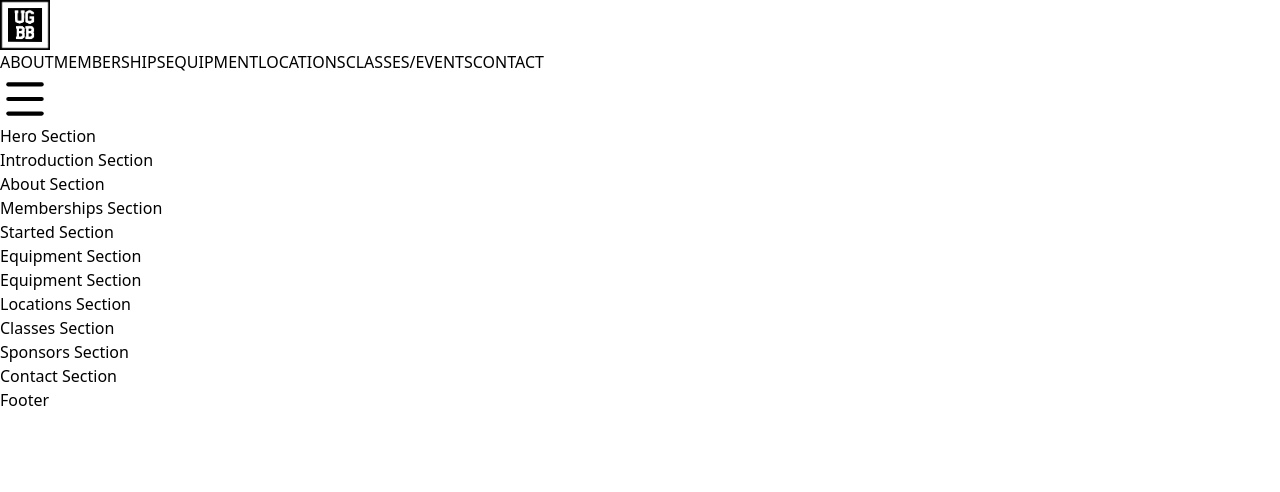
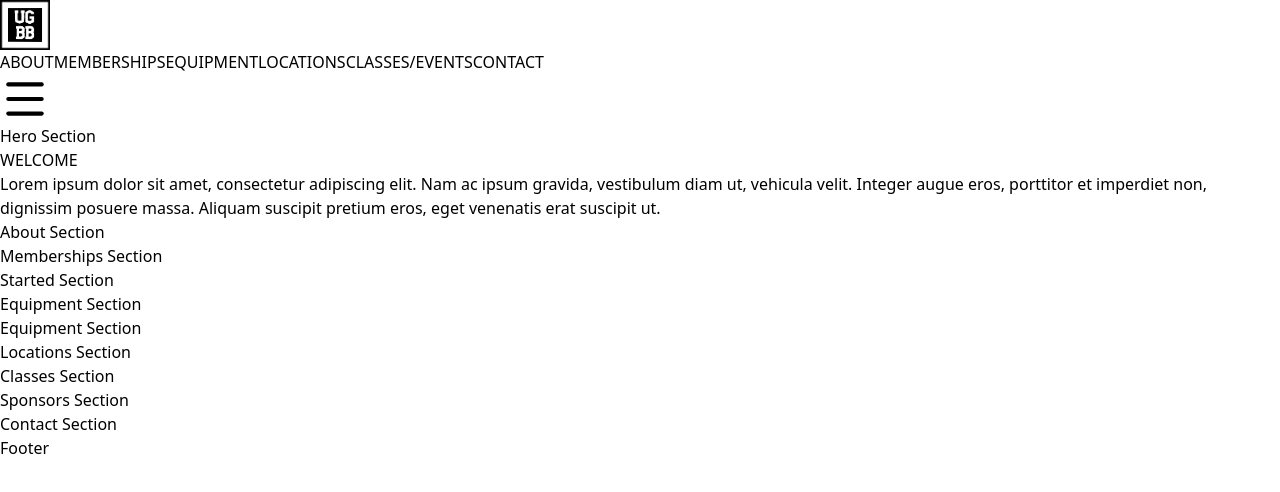
Before and after one commit to Underground-Barbell/UGBB-Website, a Next.js app: page / in a window 1280 px wide. Shown: the top 492 px of the page. Built offline with nearby package versions, Linux system fonts and the light colour scheme.

Commit message:
introduction html

```diff
--- a/app/sections/introduction.tsx
+++ b/app/sections/introduction.tsx
@@ -6,7 +6,11 @@ export default function Introduction(){
 
     return (
         <section id="Introduction">
-            <h1>Introduction Section</h1>
+            <h2>WELCOME</h2>
+            <p>Lorem ipsum dolor sit amet, consectetur adipiscing elit. Nam ac ipsum  gravida, vestibulum
+                diam ut, vehicula velit. Integer augue eros,  porttitor et imperdiet non, dignissim
+                posuere massa. Aliquam suscipit  pretium eros, eget venenatis erat suscipit ut.
+            </p>
         </section>
     );
 }
```
